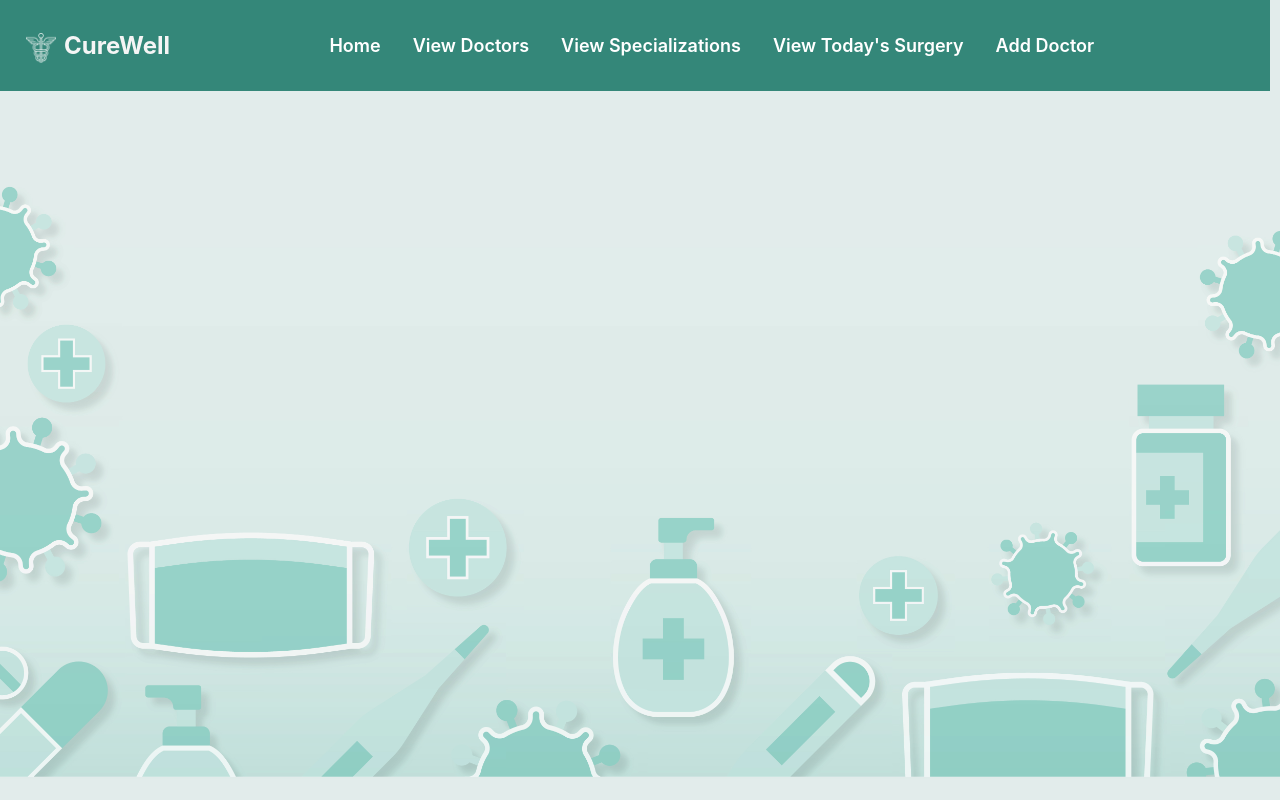
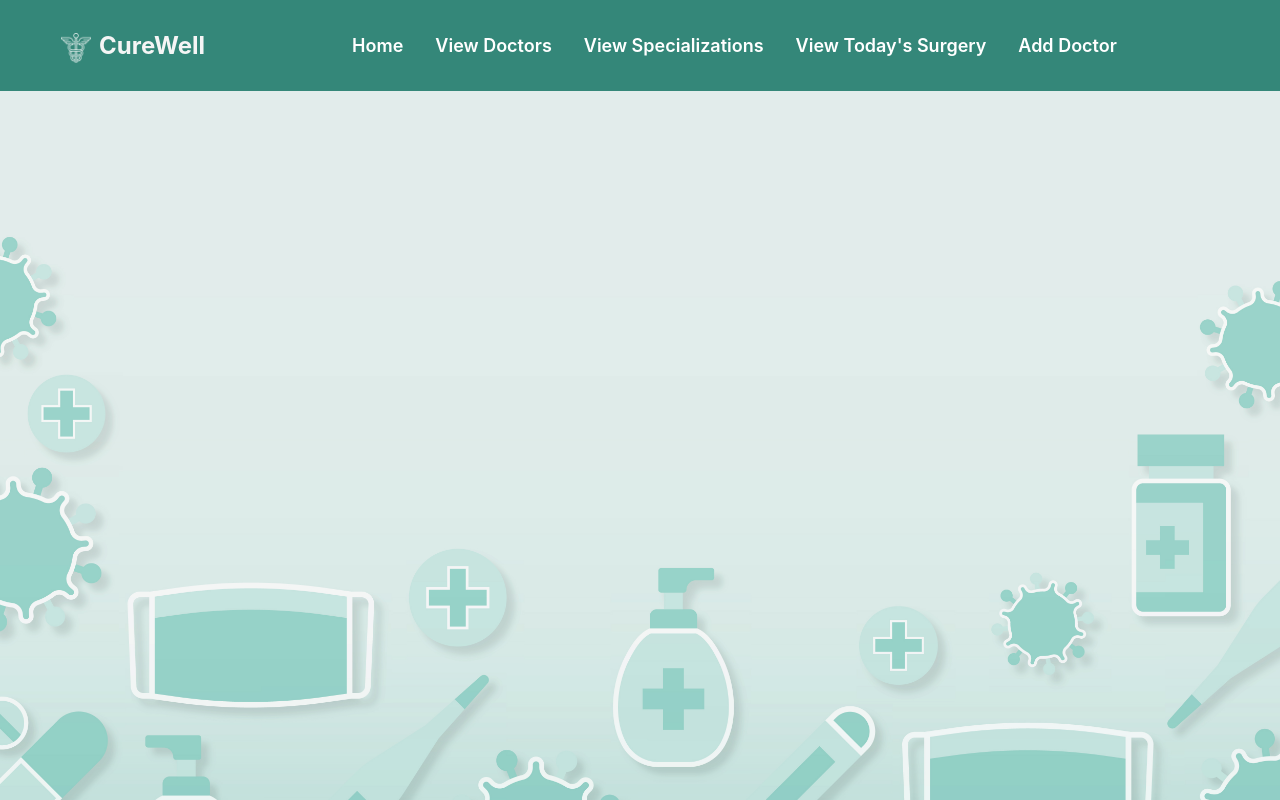
Before and after one commit to sreekanthnkartha/CureWellFrontEnd, an Angular app: page / in a window 1280 px wide. Built offline with nearby package versions, Linux system fonts and the light colour scheme.

Commit message:
main styling

```diff
--- a/src/app/app.component.css
+++ b/src/app/app.component.css
@@ -1,17 +1,11 @@
-
-
-
-  .navbar-brand{
+.navbar-brand {
   color: whitesmoke;
   padding-left: 45px;
 }
 
 .custom-navbar {
   background-color: #348779;
-    width: 110%;
-    margin-left: -50px;
-
-
+  width: 100%;
 }
 
 .custom-navbar .navbar-nav .nav-link {
@@ -21,9 +15,11 @@
 }
 
 .custom-navbar .navbar-toggler-icon {
-    background-color: white; /* Customize the color of the toggler icon */
+  background-color: white;
+  /* Customize the color of the toggler icon */
 }
 
 .custom-navbar .navbar-toggler:focus {
-    outline: none; /* Remove the focus border on toggler */
+  outline: none;
+  /* Remove the focus border on toggler */
 }
--- a/src/app/app.component.html
+++ b/src/app/app.component.html
@@ -1,6 +1,6 @@
-<div class="container-fluid">
+<div class="">
 
-  <nav class="navbar navbar-expand-lg navbar-light custom-navbar mb-3">
+  <nav class="navbar navbar-expand-lg navbar-light custom-navbar nav-fill w-100 mb-3">
 
     <a class="navbar-brand" href="#">
 
--- a/src/styles.css
+++ b/src/styles.css
@@ -1,7 +1,6 @@
 /* You can add global styles to this file, and also import other style files */
-body{
-    width: 95%;
-    height: 700px;
+body, html{
+    height: 100%;
     background-image: url("src\\assets\\background.jpg");
     background-position: center;
     /* background-repeat: no-repeat; */
```
Lines whose indentation alone changed are shown as unchanged.
